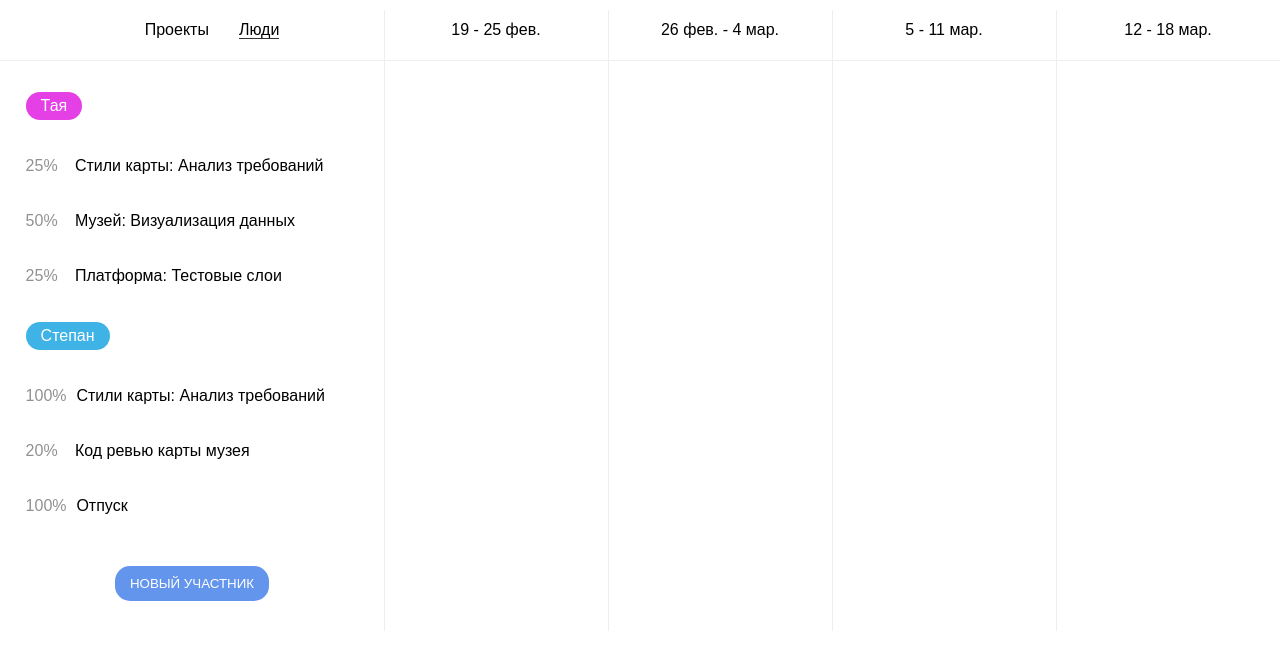
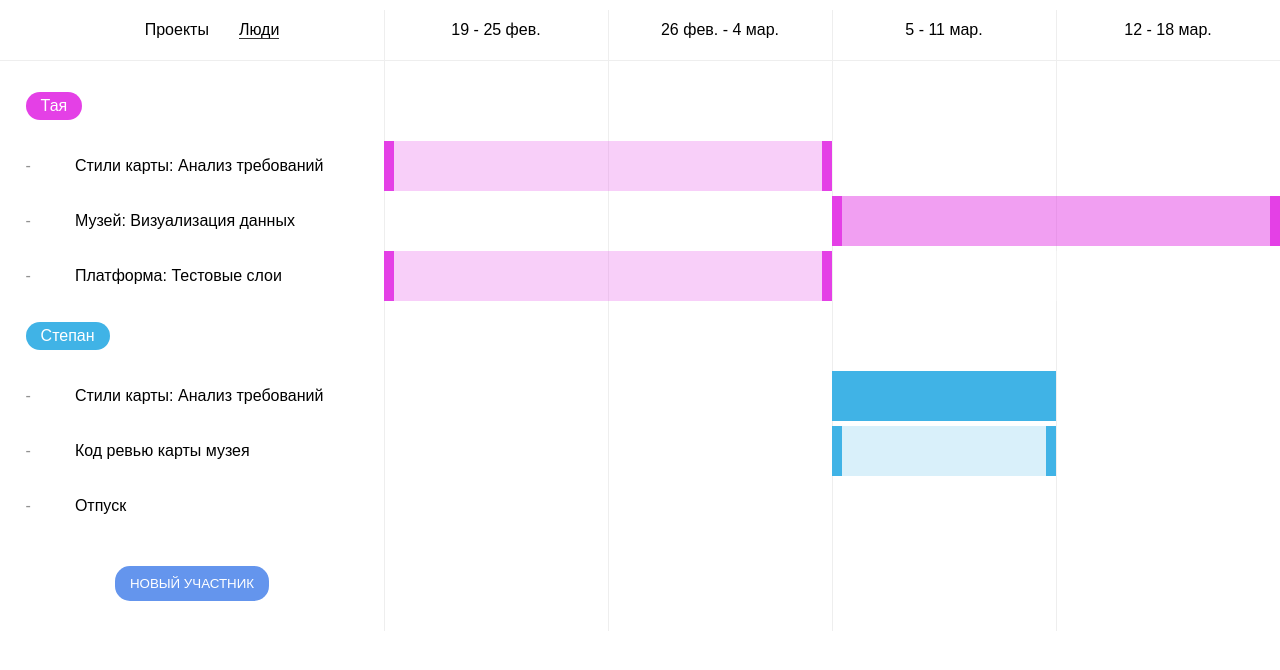
Before and after one commit to Ferguse/planner, a React (Create React App) app: page /users in a window 1280 px wide. Shown: the top 670 px of the page. Built offline with nearby package versions, Linux system fonts and the light colour scheme.

Commit message:
feature: add immutable for the data

```diff
--- a/src/Components/Calendar/Calendar.js
+++ b/src/Components/Calendar/Calendar.js
@@ -9,19 +9,19 @@
 class Calendar extends Component {
   filterProps = () => {
     return this.props.projects
-      .filter(i => {
-        return i.id === this.props.project.id;
-      })[0].workload
-      .filter(i => {
-        return i.user === this.props.user.name;
-      })[0];
+      .find(i => {
+        return i.get('id') === this.props.project.get('id');
+      }).get('workload')
+      .find(i => {
+        return i.get('user') === this.props.user.get('name');
+      });
   }
   getBackground = (num) => {
-    if (this.filterProps() && this.filterProps().weeks[0] == num) {
-      if (this.props.project.title === 'Отпуск') {
+    if (this.filterProps() && this.filterProps().get('weeks').first() == num) {
+      if (this.props.project.get('title') === 'Отпуск') {
         return '#d8d8d8';
       } else {
-        return this.props.user.color;
+        return this.props.user.get('color');
       }
     } else {
       return 'white';
@@ -29,30 +29,28 @@
   }
 
   getLength = () => {
-    return (this.filterProps()) ? this.filterProps().weeks.length - 1 : 0;
+    return (this.filterProps()) ? this.filterProps().get('weeks').size - 1 : 0;
   }
 
   getColor = (num) => {
-
-    let weeks = (this.filterProps()) ? this.filterProps().weeks : [];
+    let weeks = (this.filterProps()) ? this.filterProps().get('weeks') : [];
     let result = weeks.filter(i => {
       return parseInt(i) === num;
     })
-    console.log(this.filterProps() && this.filterProps().weeks, num);
     return {
       'background': this.getBackground(num),
-      'opacity': (result.length > 0) ? (parseInt(this.filterProps().percent) / 100) : 0,
+      'opacity': (result.size > 0) ? (parseInt(this.filterProps().get('percent')) / 100) : 0,
     }
   }
 
   getStyle = (num) => {
     return {
-      'width': (this.filterProps() && this.filterProps().weeks[0] === num) ? (this.getLength() + 1) * 25 + '%' : 25 + '%'
+      'width': (this.filterProps() && this.filterProps().get('weeks').first() === num) ? (this.getLength() + 1) * 25 + '%' : 25 + '%'
     }
   }
   setClassName = (num) => {
-    if (this.filterProps() && this.filterProps().weeks[0] === num) {
-      if (this.props.project.title === 'Отпуск') {
+    if (this.filterProps() && this.filterProps().get('weeks').first() === num) {
+      if (this.props.project.get('title') === 'Отпуск') {
         return 'calendar__date';
       } else {
         return 'calendar__date work-block';
@@ -66,7 +64,7 @@
     return (
       <div className="calendar">
         {
-          new Array(this.props.numberShowWeek.num - this.getLength()).fill(0).map((item, i) => {
+          new Array(this.props.numberShowWeek.get('num') - this.getLength()).fill(0).map((item, i) => {
             return (
               <div key={item + i} className={this.setClassName(getNumWeek(new Date(), i))}
                    style={this.getStyle(getNumWeek(new Date(), i))}>
--- a/src/Components/Header/Header.js
+++ b/src/Components/Header/Header.js
@@ -21,7 +21,7 @@
         <div className="weeks">
           <ul className="weeks__list">
             {
-              new Array(this.props.numberShowWeek.num).fill(0).map((item, i) => {
+              new Array(this.props.numberShowWeek.get('num')).fill(0).map((item, i) => {
                 return (
                   <li key={item + i} className="weeks__item">
                     <span className="weeks__text">{this.setDate(new Date(), i)}</span>
--- a/src/Components/Info/Info.js
+++ b/src/Components/Info/Info.js
@@ -15,7 +15,7 @@
       <div className="box">
         <div className="box__content">
           <div className="box__percent">
-            <span className="box__text">{this.getPercent(this.props.project.workload)}</span></div>
+            <span className="box__text">{this.getPercent(this.props.project.get('workload'))}</span></div>
           <div className="box__info">
             <span className="users__text">{this.props.title}</span>
           </div>
--- a/src/Components/Project/Project.js
+++ b/src/Components/Project/Project.js
@@ -11,19 +11,19 @@
     let opacity = 10;
     this.props.users.forEach(item => {
 
-      var result = this.props.project.workload
+      var result = this.props.project.get('workload')
         .filter(i => {
-          return i.user === item.name
+          return i.get('user') === item.get('name')
         })
         .filter(i => {
 
-          return (i.weeks) ? i.weeks.includes(num) : false
+          return (i.get('weeks')) ? i.get('weeks').includes(num) : false
         })
       if (result.length > 0) opacity += result[0].percent;
     })
 
     return {
-      'background': this.props.project.color,
+      'background': this.props.project.get('color'),
       'opacity': opacity / 100
     }
   }
@@ -34,12 +34,12 @@
         <div className="users">
           <div className="users__header">
             <div className="users__name">
-              <p style={{background: this.props.project.color}}
-                 className="users__text users__title">{this.props.project.title}</p>
+              <p style={{background: this.props.project.get('color')}}
+                 className="users__text users__title">{this.props.project.get('title')}</p>
             </div>
             <div className="box__calendar">
               {
-                new Array(this.props.numberShowWeek.num).fill(0).map((item, i) => {
+                new Array(this.props.numberShowWeek.get('num')).fill(0).map((item, i) => {
                   return (
                     <div key={item + i} className="box__date" style={this.getColor(getNumWeek(new Date(), i))}></div>
                   )
@@ -51,7 +51,7 @@
             {
               this.props.users
                 .map(item => {
-                  return <Info key={item.id} project={this.props.project} user={item} title={item.name}/>
+                  return <Info key={item.get('id')} project={this.props.project} user={item} title={item.get('name')}/>
                 })
             }
           </div>
--- a/src/Components/User/User.js
+++ b/src/Components/User/User.js
@@ -12,7 +12,7 @@
     var background;
     this.props.projects
       .filter(item => {
-        let result = item.workload.filter(i => {
+        let result = item.get('workload').filter(i => {
           return i.user === this.props.user.name
         })
         return (result.length > 0) ? true : false;
@@ -29,12 +29,12 @@
       })
 
     this.props.projects.forEach(item => {
-      var result = item.workload
+      var result = item.get('workload')
         .filter(i => {
           return i.user === this.props.user.name
         })
         .filter(i => {
-          return i.weeks.includes(num)
+          return i.get('weeks').includes(num)
         });
       if (result.length > 0) value += result[0].percent;
     });
@@ -50,11 +50,11 @@
           <div className="users__header">
             <div className="users__name">
               <p className="users__text users__title"
-                 style={{background: this.props.user.color}}>{this.props.user.name}</p>
+                 style={{background: this.props.user.get('color')}}>{this.props.user.get('name')}</p>
             </div>
             <div className="box__calendar">
               {
-                new Array(this.props.numberShowWeek.num).fill(0).map((item, i) => {
+                new Array(this.props.numberShowWeek.get('num')).fill(0).map((item, i) => {
                   return (
                     <div key={item + i} className="box__date" style={this.getColor(getNumWeek(new Date(), i))}></div>
                   )
@@ -66,10 +66,10 @@
             {
               this.props.projects
                 .filter(item => {
-                  return item.users.includes(this.props.user.name);
+                  return item.get('users').includes(this.props.user.get('name'));
                 })
                 .map(item => {
-                  return <Info key={item.id} project={item} user={this.props.user} title={item.title}/>
+                  return <Info key={item.id} project={item} user={this.props.user} title={item.get('title')}/>
                 })
             }
           </div>
--- a/src/Components/Users/Users.js
+++ b/src/Components/Users/Users.js
@@ -48,12 +48,13 @@
   }
 
   render() {
+    console.log(this.props.users);
     return (
       <section className="main">
         <div className="main__content">
           {
             this.props.users.map(item => {
-              return <User key={item.id} user={item}/>
+              return <User key={item.get('id')} user={item}/>
             })
           }
         </div>
--- a/src/Selectors/selectors.js
+++ b/src/Selectors/selectors.js
@@ -1,9 +1,9 @@
 import { createSelector } from 'reselect';
 import numberShowWeek from "../source/numberShowWeek";
 
-export const getUser = state =>  state.users;
-export const getProject = state => state.projects;
-export const getNumberShowWeek = state => state.numberShowWeek;
+export const getUser = state =>  state.get('users');
+export const getProject = state => state.get('projects');
+export const getNumberShowWeek = state => state.get('numberShowWeek');
 
 export const userSelector = createSelector(
   [getUser],
--- a/src/redux/reducers.js
+++ b/src/redux/reducers.js
@@ -1,13 +1,22 @@
 import users from '../source/users';
 import projects from '../source/projects';
 import numberShowWeek from '../source/numberShowWeek';
+import Immutable from 'immutable';
 
-export default function getDate(state = {users, projects, numberShowWeek}, action) {
+const initaialState = Immutable.fromJS(
+  {
+    users,
+    projects,
+    numberShowWeek
+  }
+)
+
+export default function getDate(state = initaialState, action) {
     switch (action.type) {
         case 'ADD_USER':
-            return state = Object.assign({}, { users: [...state.users, action.payload], projects: state.projects, numberShowWeek: state.numberShowWeek})
+            return state.get('users').insert(state.get('users').size, action.payload);
         case 'ADD_PROJECT':
-            return state = Object.assign({}, { users: state.users, projects: [...state.projects, action.payload], numberShowWeek: state.numberShowWeek });
+            return state.get('projects').insert(state.get('projects').size, action.payload);
         default:
             return state
     }
```
Also changed, not shown: src/source/projects.js (+6 -6 lines).
